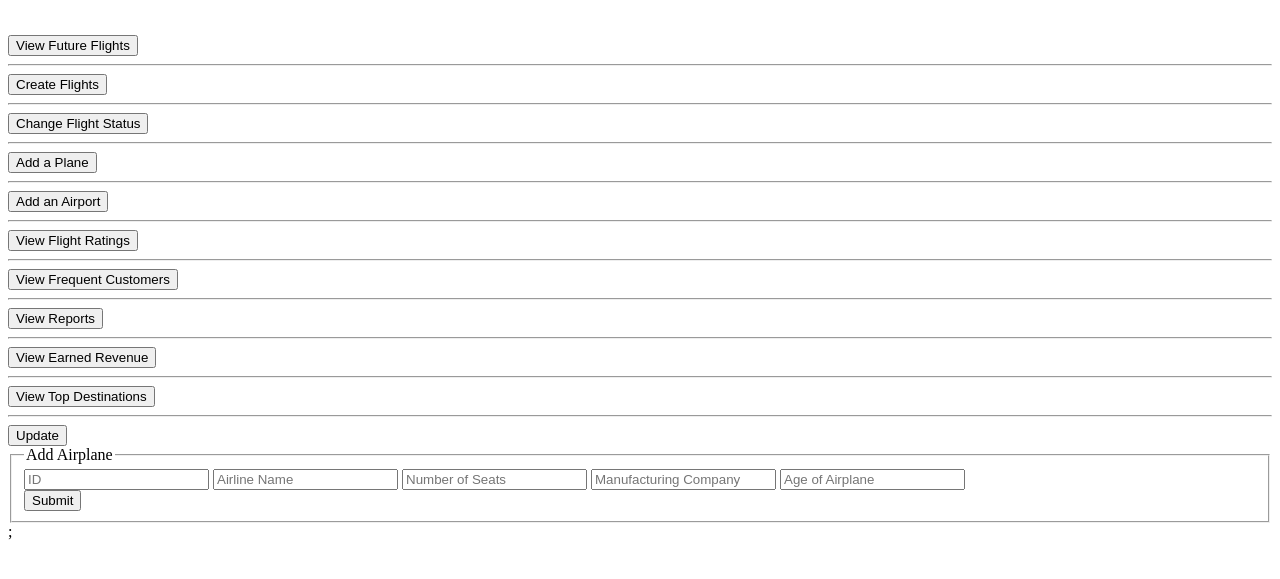
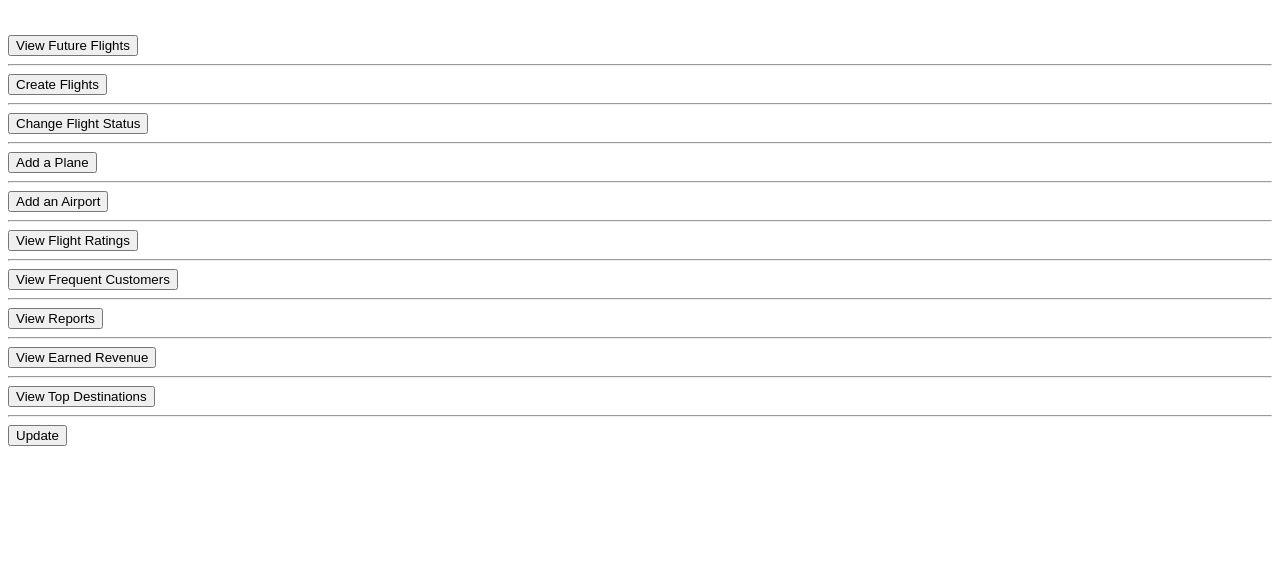
Before and after one commit to jaehahuh/Online-Air-Ticket-Reservation-System, a Flask app: page /StaffHome in a window 1280 px wide. Shown: the part 81-660 px from the top of the page. Run offline with Flask 2, Linux system fonts and the light colour scheme; the visitor is signed in with stand-in values (Sample User, id 1).

Commit message:
Add files via upload

```diff
--- a/part3/templates/StaffHome.html
+++ b/part3/templates/StaffHome.html
@@ -24,19 +24,7 @@
 
      </form>
      <a href = "/StaffHome"><button>Update</button></a>
-     <form action="/AddAirplane" method="POST">
-        <fieldset>
-            <legend>Add Airplane</legend>
-            <input type="text" Name="id" placeholder = "ID"/>
-            <input type="text" Name="airline_name" placeholder = "Airline Name"/>
-            <input type="text" Name="num_of_seats" placeholder = "Number of Seats"/>
-            <input type="text" Name="manufacturing_comp" placeholder = "Manufacturing Company"/>
-            <input type="text" Name="age_of_airplane" placeholder = "Age of Airplane"/>
-
-            <br/>
-            <input type="submit">
-        </fieldset>
-    </form>;
+    </form>
     </body>
 
 </html>
```
